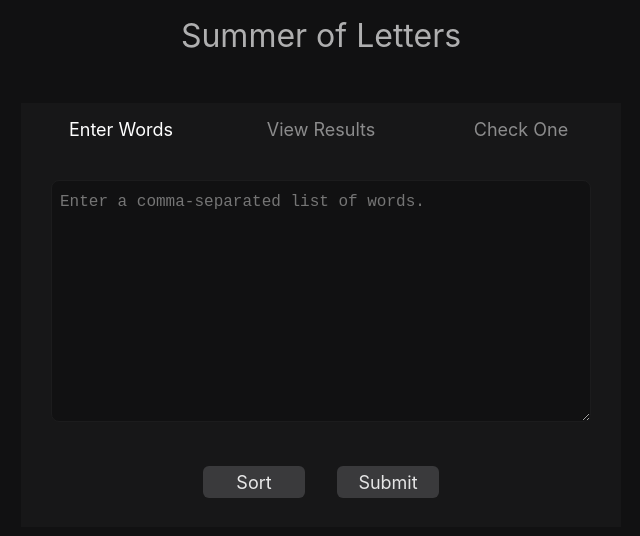
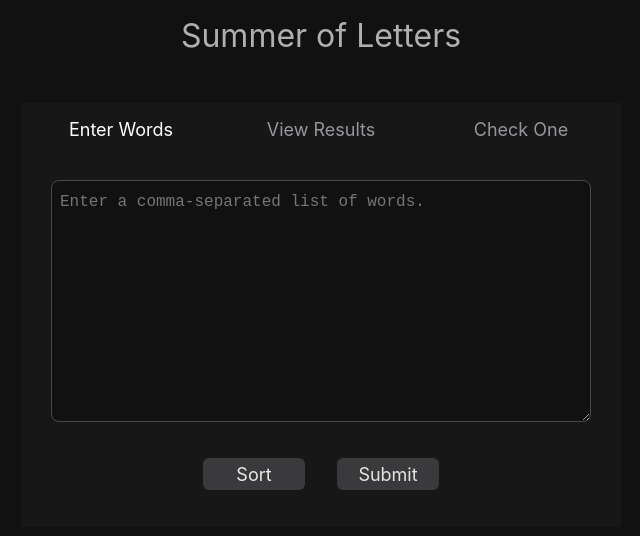
Before and after one commit to ktleary/summer-of-letters, a React (Create React App) app: page / in a window 1280 px wide. Shown: the top 536 px of the page, without its empty margins (319-959 px from the left). Built offline with nearby package versions, Linux system fonts and the light colour scheme.

Commit message:
update ui: borders"

```diff
--- a/package.json
+++ b/package.json
@@ -10,7 +10,6 @@
     ],
     "development": [
       "last 1 chrome version",
-      "last 1 firefox version",
       "last 1 safari version"
     ]
   },
--- a/src/components/controls.js
+++ b/src/components/controls.js
@@ -7,7 +7,7 @@ const ButtonRow = styled.div`
   align-content: center;
   display: flex;
   justify-content: center;
-  padding: 16px 0;
+  padding: 8px 0;
 `;
 
 const ButtonContainer = styled.div`
--- a/src/components/input.js
+++ b/src/components/input.js
@@ -2,7 +2,8 @@ import styled from "styled-components";
 
 const Input = styled.input`
   background: rgba(17, 17, 18, 1);
-  border: 1px solid rgba(28, 28, 29, 1);
+  border: 1px solid rgba(72, 72, 74, 0.6);
+  border-radius: 4px;
   color: rgba(255, 255, 255, 0.87);
   font-size: 16px;
   height: 20px;
@@ -10,15 +11,15 @@ const Input = styled.input`
   padding: 8px;
   width: 87%;
   &:hover {
-    border: 1px solid rgba(44, 44, 46, 1);
+    border: 1px solid rgba(72, 72, 74, 1);
   }
   &:focus {
-    border: 1px solid rgba(44, 44, 46, 1);
+    border: 1px solid rgba(72, 72, 74, 1);
     outline: 0;
   }
 
   &:active {
-    border: 1px solid rgba(44, 44, 46, 1);
+    border: 1px solid rgba(72, 72, 74, 1);
     outline: 0;
   }
 `;
--- a/src/components/results-header.js
+++ b/src/components/results-header.js
@@ -7,14 +7,22 @@ import Row from "./row";
 const HeaderCell = styled(Cell)`
   align-items: center;
   color: rgba(255, 255, 255, 0.87);
+  cursor: pointer;
   display: flex;
   flex: 1;
+  font-size: 16px;
   justify-content: center;
+  padding-top: 8px;
+  padding-bottom: 8px;
 `;
 
 const HeaderCellLeft = styled(Cell)`
   flex: 2;
+  cursor: pointer;
   justify-content: flex-start;
+  font-size: 16px;
+  padding-top: 8px;
+  padding-bottom: 8px;
   padding-left: 8px;
   padding-right: -8px;
   overflow-wrap: break-word;
@@ -32,10 +40,10 @@ const HeaderRow = styled(Row)`
   margin-top: 16px;
 `;
 
-const ResultsHeader = () => {
-  const labels = ["Word", "Eng", "E.R.", "Red", "R.R."];
+const labels = ["Word", "Eng", "ER", "Red", "RR"];
 const id = nanoid();
-  return (
+
+const ResultsHeader = () => (
   <HeaderRow>
     {labels.map((label, i) => {
       return i === 0 ? (
@@ -46,6 +54,5 @@ const ResultsHeader = () => {
     })}
   </HeaderRow>
 );
-};
 
 export default ResultsHeader;
--- a/src/components/search-box.js
+++ b/src/components/search-box.js
@@ -9,6 +9,7 @@ const SearchBox = ({ handleChange }) => (
       type="text"
       name="searchbox"
       id="searchbox"
+      autoFocus
     />
   </InputContainer>
 );
--- a/src/components/tab-enter.js
+++ b/src/components/tab-enter.js
@@ -12,23 +12,24 @@ const TextAreaContainer = styled.div`
 
 const EnterTextArea = styled.textarea`
   background: rgba(17, 17, 18, 1);
-  border: 1px solid rgba(28, 28, 29, 1);
+  border: 1px solid rgba(72, 72, 74, 0.6);
   border-radius: 8px;
-  color: rgba(255, 255, 255, 0.66);
-  font-family: monospace;
+  color: rgba(242, 242, 247, 1);
   font-size: 16px;
+  outline: 0;
   padding: 12px 8px;
   width: 87%;
   &:hover {
-    border: 1px solid rgba(44, 44, 46, 1);
+    border: 1px solid rgba(72, 72, 74, 1);
+    outline: 0;
   }
   &:focus {
-    border: 1px solid rgba(44, 44, 46, 1);
+    border: 1px solid rgba(72, 72, 74, 1);
     outline: 0;
   }
 
   &:active {
-    border: 1px solid rgba(44, 44, 46, 1);
+    border: 1px solid rgba(72, 72, 74, 1);
     outline: 0;
   }
 `;
@@ -48,6 +49,7 @@ const TabEnter = ({ setWordList, words }) => {
         onChange={handleChange}
         rows="12"
         data-testid="enter-textarea"
+        autoFocus
       />
     </TextAreaContainer>
   );
--- a/src/components/tab-quick.js
+++ b/src/components/tab-quick.js
@@ -6,18 +6,26 @@ import Row from "./row";
 import { Cell } from "./cell";
 import { Input, InputContainer } from "./input";
 
-const labels = ["English", "Eng Rev", "Reduction", "Red Rev"];
+const labels = ["Eng", "ER", "Red", "RR"];
 const id = nanoid();
 
 const TabQuickWrapper = styled.div`
   padding-top: 24px;
 `;
 const ResultsHeaderRow = styled(Row)`
+  font-size: 16px;
+  margin-top: 16px;
+`;
+
+const QuickResultsRow = styled(ResultsRow)`
+  border-bottom: 0;
+  font-size: 16px;
   margin-top: 16px;
 `;
 
 const ResultsCell = styled(Cell)`
   color: rgba(255, 255, 255, 0.89);
+  font-size: 16px;
 `;
 
 const ResultsHeader = () => (
@@ -42,10 +50,11 @@ const TabQuick = ({ setQuickQuery, query, resultData }) => {
           onChange={handleChange}
           value={query}
           data-testid="quick-input"
+          autoFocus
         />
       </InputContainer>
       <ResultsHeader />
-      <ResultsRow row={resultData} />
+      {resultData && <QuickResultsRow row={resultData} />}
     </TabQuickWrapper>
   );
 };
--- a/src/components/tabs.js
+++ b/src/components/tabs.js
@@ -10,7 +10,7 @@ const TabsHeader = styled.div`
 const TabLabel = styled.div`
   align-items: center;
   color: ${({ active }) =>
-    active ? "rgba(255, 255, 255, 1)" : "rgba(255, 255, 255, 0.50)"};
+    active ? "rgba(255, 255, 255, 1)" : "rgba(235.0, 235.0, 245.0, 0.6)"};
   cursor: pointer;
   display: flex;
   font-size: calc(10px + 1vmin);
@@ -20,7 +20,8 @@ const TabLabel = styled.div`
   &:hover {
     background-color: ${({ active }) =>
       !active ? "rgba(39, 39, 40, 1)" : null};
-    color: ${({ active }) => (!active ? "rgba(255, 255, 255, 1)" : null)};
+    color: ${({ active }) =>
+      !active ? "rgba(235.0, 235.0, 245.0, 1.0)" : null};
   }
 `;
 
```
Lines whose indentation alone changed are shown as unchanged.
